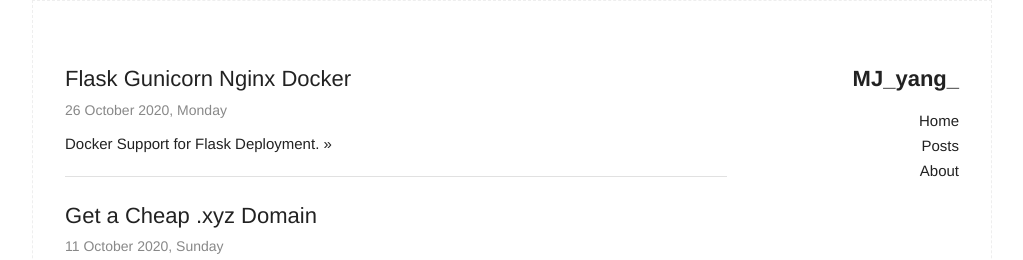
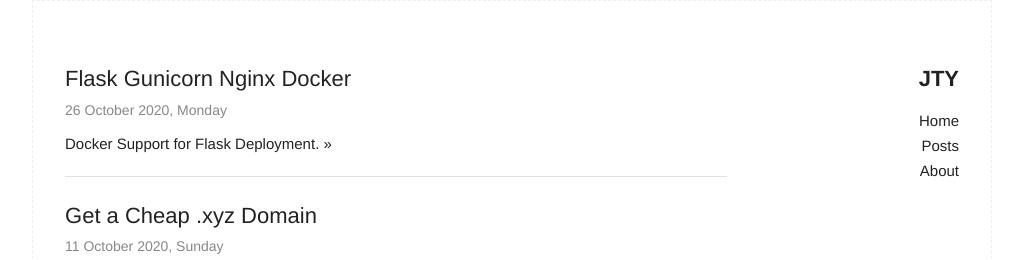
Before and after one commit to jiangtianyu2009/jiangtianyu2009.github.io, a Jekyll site: the page built from index.html, in a window 1280 px wide. Shown: the top 260 px of the page, without its empty margins (128-1151 px from the left). Built offline with Jekyll 4.4.1, drawn with Linux system fonts in a browser that asks for light colours.

Commit message:
Update _config.yml

```diff
--- a/_config.yml
+++ b/_config.yml
@@ -6,14 +6,14 @@
 # 'jekyll serve'. If you change this file, please restart the server process.
 
 # Site settings
-title: MJ_yang_
+title: JTY
 email: jiangtianyu2009@hotmail.com
 description: > # this means to ignore newlines until "baseurl:"
   Write an awesome description for your new site here. You can edit this
   line in _config.yml. It will appear in your document head meta (for
   Google search results) and in your feed.xml site description.
 baseurl: "" # the subpath of your site, e.g. /blog
-url: "https://www.jiangtianyu.xyz/" # the base hostname & protocol for your site
+url: "https://30141592.xyz/" # the base hostname & protocol for your site
 github_username: jiangtianyu2009
 
 # Build settings
```
